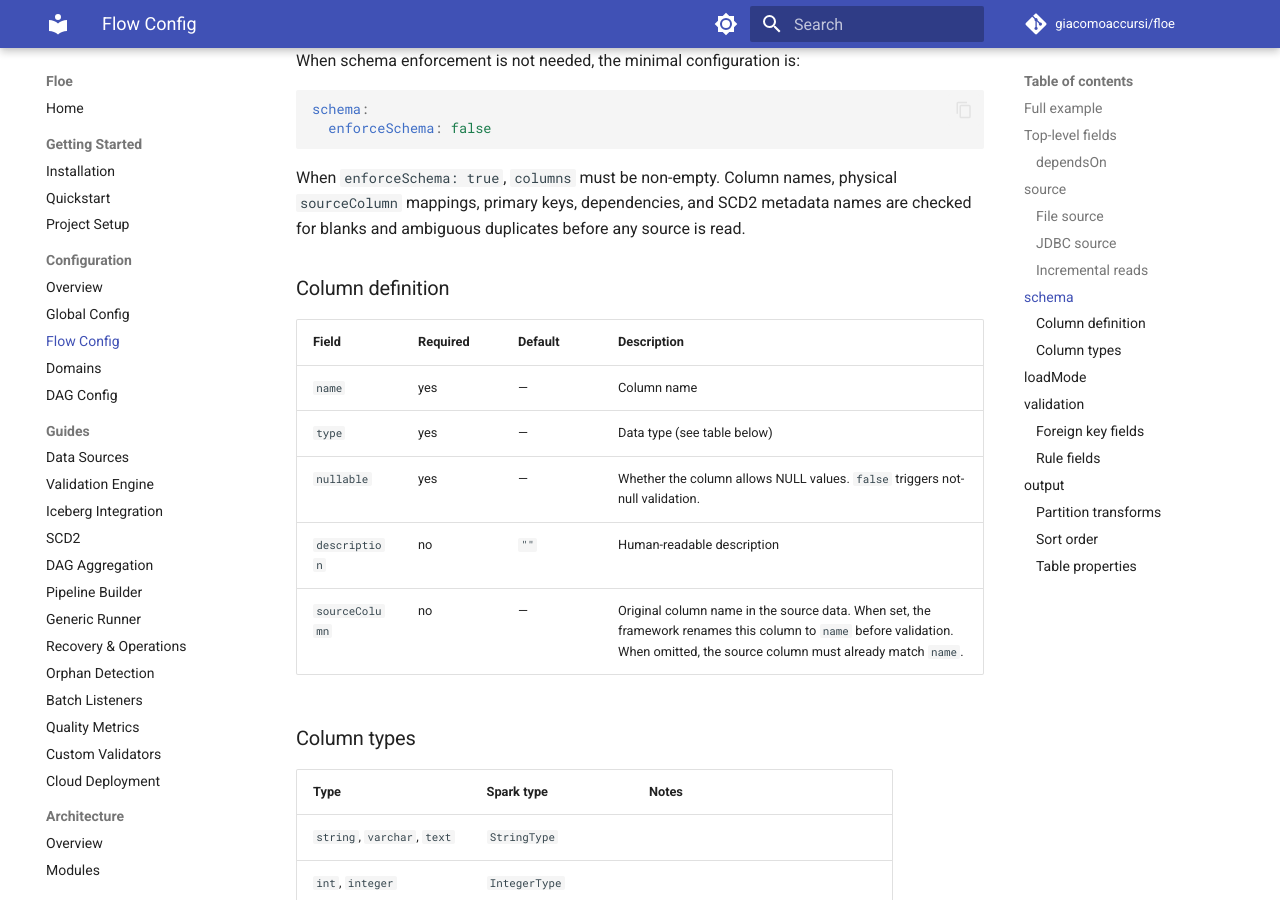
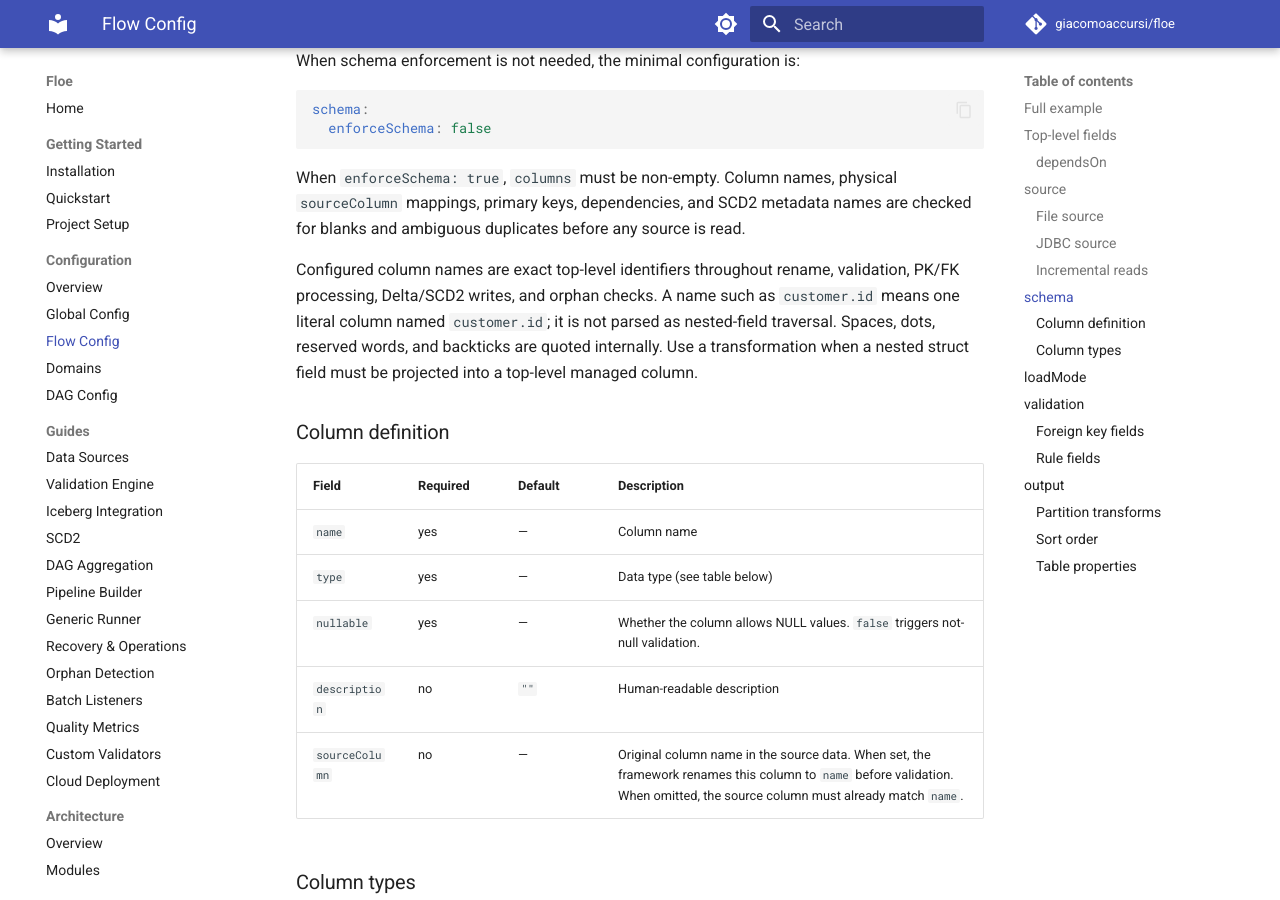
Before and after one commit to giacomoaccursi/Floe, an MkDocs documentation site: the page built from site-docs/configuration/flows.md, in a window 1280 px wide and 900 px high, scrolled down 5411 px. Built offline with MkDocs 1.6.1 and Material for MkDocs 9.7.7, drawn with Linux system fonts in a browser that asks for light colours; comment, search, counter and statistics services are not loaded.

Commit message:
docs: define literal column semantics

```diff
--- a/site-docs/configuration/flows.md
+++ b/site-docs/configuration/flows.md
@@ -219,6 +219,8 @@ schema:
 
 When `enforceSchema: true`, `columns` must be non-empty. Column names, physical `sourceColumn` mappings, primary keys, dependencies, and SCD2 metadata names are checked for blanks and ambiguous duplicates before any source is read.
 
+Configured column names are exact top-level identifiers throughout rename, validation, PK/FK processing, Delta/SCD2 writes, and orphan checks. A name such as `customer.id` means one literal column named `customer.id`; it is not parsed as nested-field traversal. Spaces, dots, reserved words, and backticks are quoted internally. Use a transformation when a nested struct field must be projected into a top-level managed column.
+
 ### Column definition
 
 | Field | Required | Default | Description |
```
Also changed, not shown: site-docs/configuration/dag.md (+2 -0 lines), site-docs/guides/dag-aggregation.md (+2 -0 lines), site-docs/guides/iceberg.md (+1 -1 lines).
